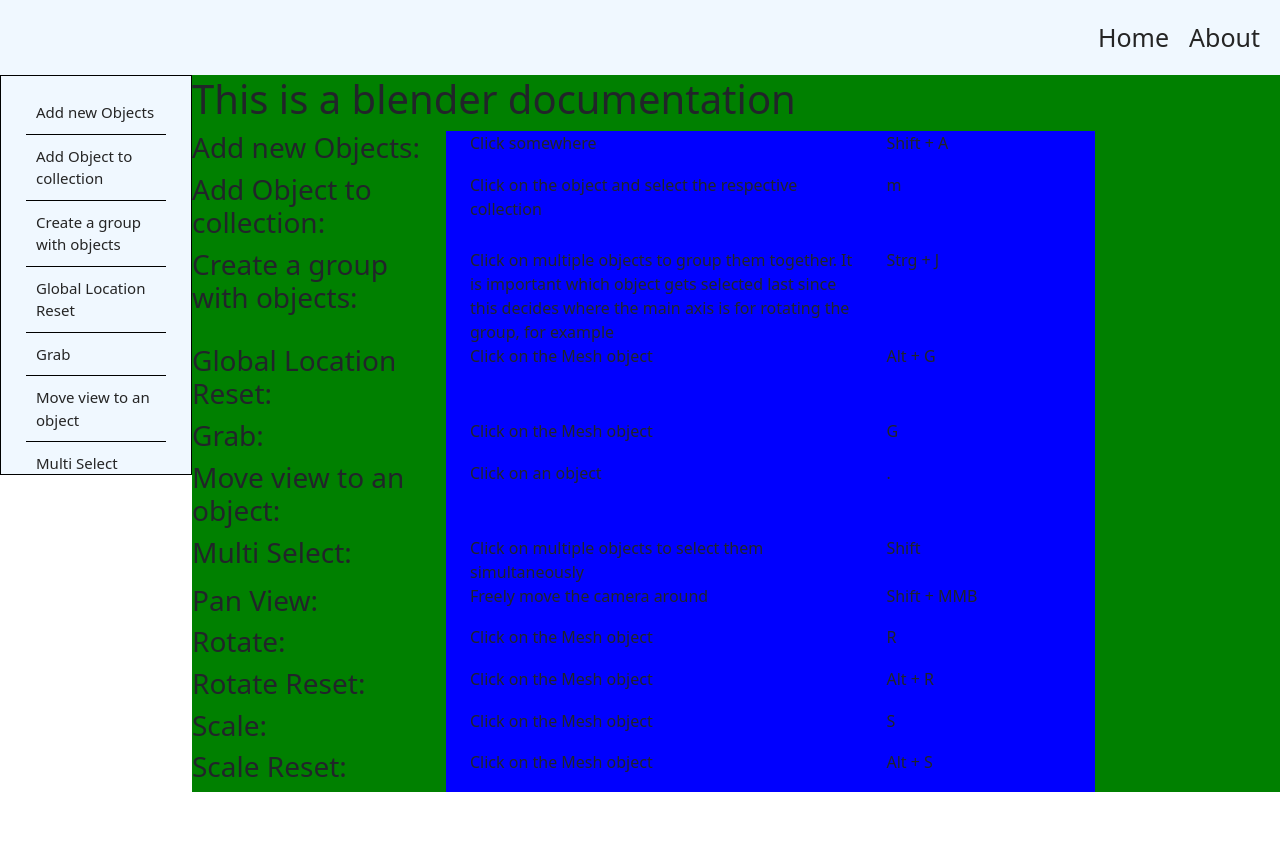
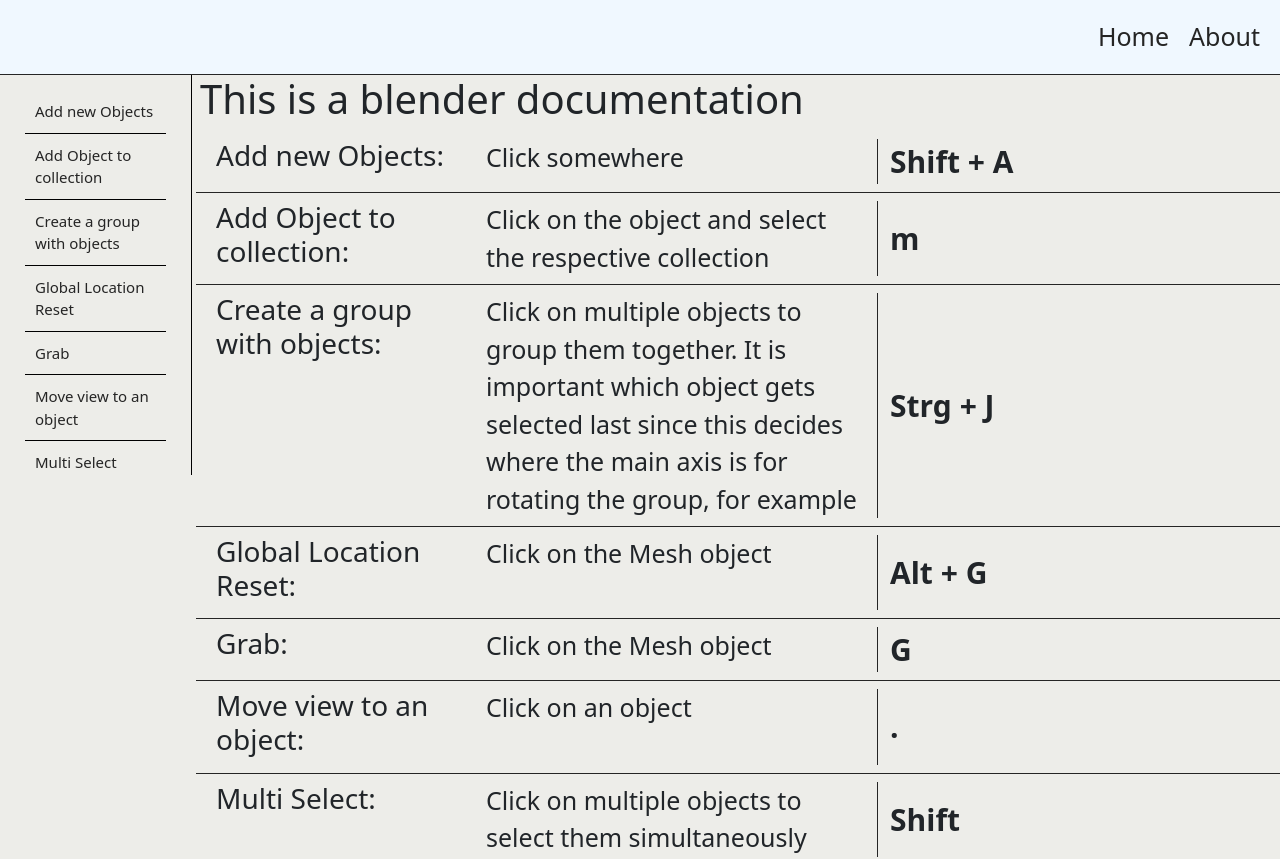
Before and after one commit to Matthes-Baer/Blenumentation, a SvelteKit app: page /blender in a window 1280 px wide. Shown: the top 859 px of the page. Before the commit the page ends 800 px from the top, so only its background shows below. Built offline with nearby package versions, Linux system fonts and the light colour scheme.

Commit message:
feat: Worked on blender docs style and layout + fix for hover function

```diff
--- a/package.json
+++ b/package.json
@@ -28,6 +28,7 @@
 		"jest": "^29.2.0",
 		"prettier": "^2.7.1",
 		"prettier-plugin-svelte": "^2.8.0",
+		"sass": "^1.56.1",
 		"svelte": "^3.52.0",
 		"svelte-check": "^2.9.2",
 		"svelte-jester": "^2.3.2",
--- a/src/components/blender/singleEntry.svelte
+++ b/src/components/blender/singleEntry.svelte
@@ -9,13 +9,23 @@
 
 	function mouseOver(event: { pageX: number; pageY: number }) {
 		hovered = true;
-		x = event.pageX + 10;
-		y = event.pageY + 10;
+		x = event.pageX - 250;
+		y = event.pageY + 15;
+
+		if (x < 0) {
+			x = 0;
+		}
 	}
 
 	function mouseMove(event: { pageX: number; pageY: number }) {
-		x = event.pageX + 10;
-		y = event.pageY + 10;
+		x = event.pageX - 250;
+		y = event.pageY + 15;
+
+		if (x < 0) {
+			x = 0;
+		}
+
+		console.log(x, y);
 	}
 
 	function mouseLeave() {
@@ -24,13 +34,18 @@
 </script>
 
 <!-- svelte-ignore a11y-mouse-events-have-key-events -->
-<div on:mouseover={mouseOver} on:mouseleave={mouseLeave} on:mousemove={mouseMove} class="row">
+<div
+	on:mouseover={mouseOver}
+	on:mouseleave={mouseLeave}
+	on:mousemove={mouseMove}
+	class="row p-2 ms-1 singleEntry"
+>
 	<h3 class="col-sm-3" id={name}>{name}:</h3>
-	<div class="col-sm-7 row" style="background-color: blue ;">
-		<div class="col-sm-8">
+	<div class="col-sm-7 row">
+		<div class="col-sm-8 singleEntryDescription">
 			{description}
 		</div>
-		<div class="col-sm-4">
+		<div class="col-sm-4 d-flex singleEntryKeystroke">
 			{keystroke}
 		</div>
 	</div>
@@ -42,11 +57,28 @@
 	{/if}
 </div>
 
-<style>
+<style lang="scss">
+	.single {
+		&Entry {
+			border-bottom: 1px solid #252525;
+
+			&Description {
+				font-size: 25px;
+				border-right: 1px solid #252525;
+			}
+
+			&Keystroke {
+				margin-top: auto;
+				margin-bottom: auto;
+				font-size: 30px;
+				font-weight: 700;
+			}
+		}
+	}
+
 	.modalTest {
 		position: absolute;
 		width: 250px;
-		background-color: antiquewhite;
 		border: 1px solid black;
 	}
 </style>
--- a/src/routes/+layout.svelte
+++ b/src/routes/+layout.svelte
@@ -10,8 +10,8 @@
 		width: 100%;
 		height: 75px;
 		padding: 10px;
-		box-shadow: 1px 2px 2px 2px #252525;
 		background-color: aliceblue;
+		border-bottom: 1px solid #252525;
 	}
 	.nav-link-element {
 		margin-left: 10px;
--- a/src/routes/blender/+layout.svelte
+++ b/src/routes/blender/+layout.svelte
@@ -18,8 +18,7 @@
 		width: 15%;
 		height: 50%;
 		padding: 15px;
-		border: 1px solid black;
-		background-color: aliceblue;
+		border-right: 1px solid black;
 		position: absolute;
 		top: 75px;
 		transition: all 0.1s;
--- a/src/routes/blender/+page.svelte
+++ b/src/routes/blender/+page.svelte
@@ -4,8 +4,8 @@
 </script>
 
 <div class="mainContainer">
-	<h1>This is a blender documentation</h1>
-	<div class="">
+	<h1 class="ms-2">This is a blender documentation</h1>
+	<div>
 		{#each sortedDocumentationData as entry (entry.name)}
 			<SingleEntry name={entry.name} description={entry.description} keystroke={entry.keystroke} />
 		{/each}
@@ -13,10 +13,14 @@
 </div>
 
 <style>
+	:global(div) {
+		background-color: #edede9;
+		overflow-x: hidden;
+	}
+
 	.mainContainer {
 		width: 85%;
 		margin-left: 15%;
-		background-color: green;
 		transition: all 0.1s;
 	}
 
```
Also changed, not shown: 1 other file (tests, documents, lock files or other folders).
